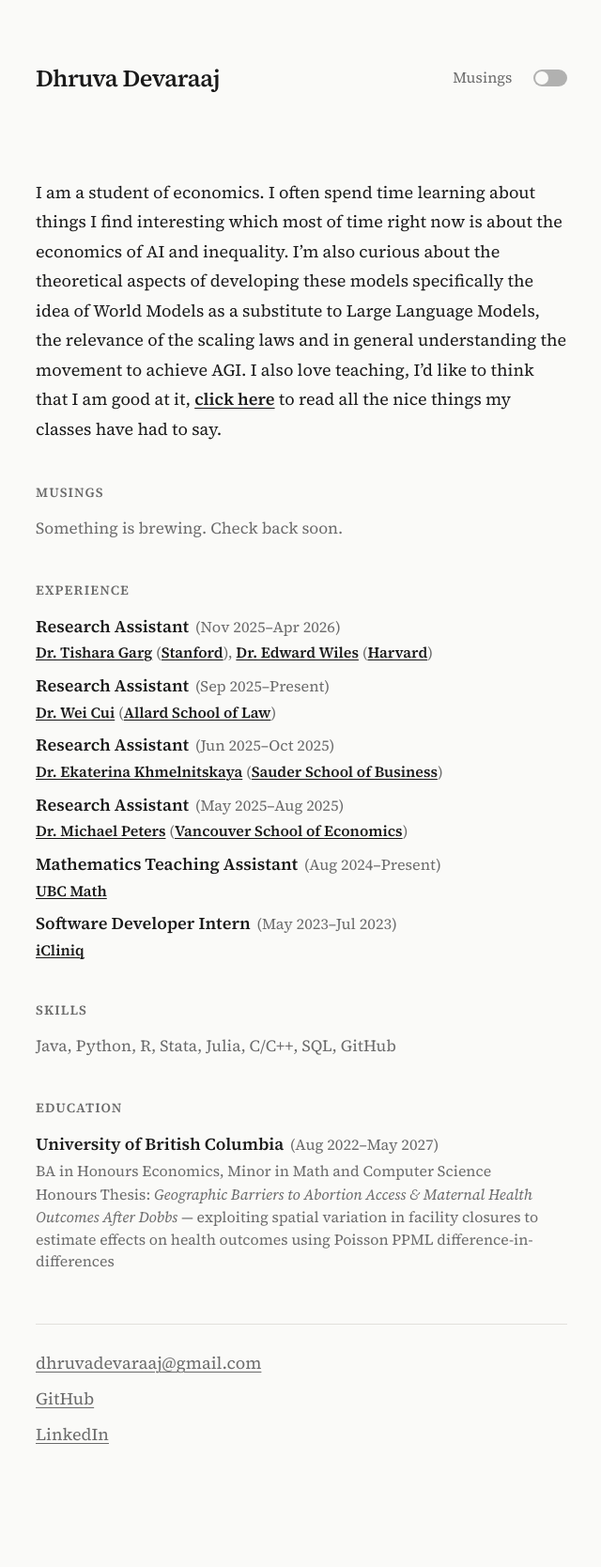
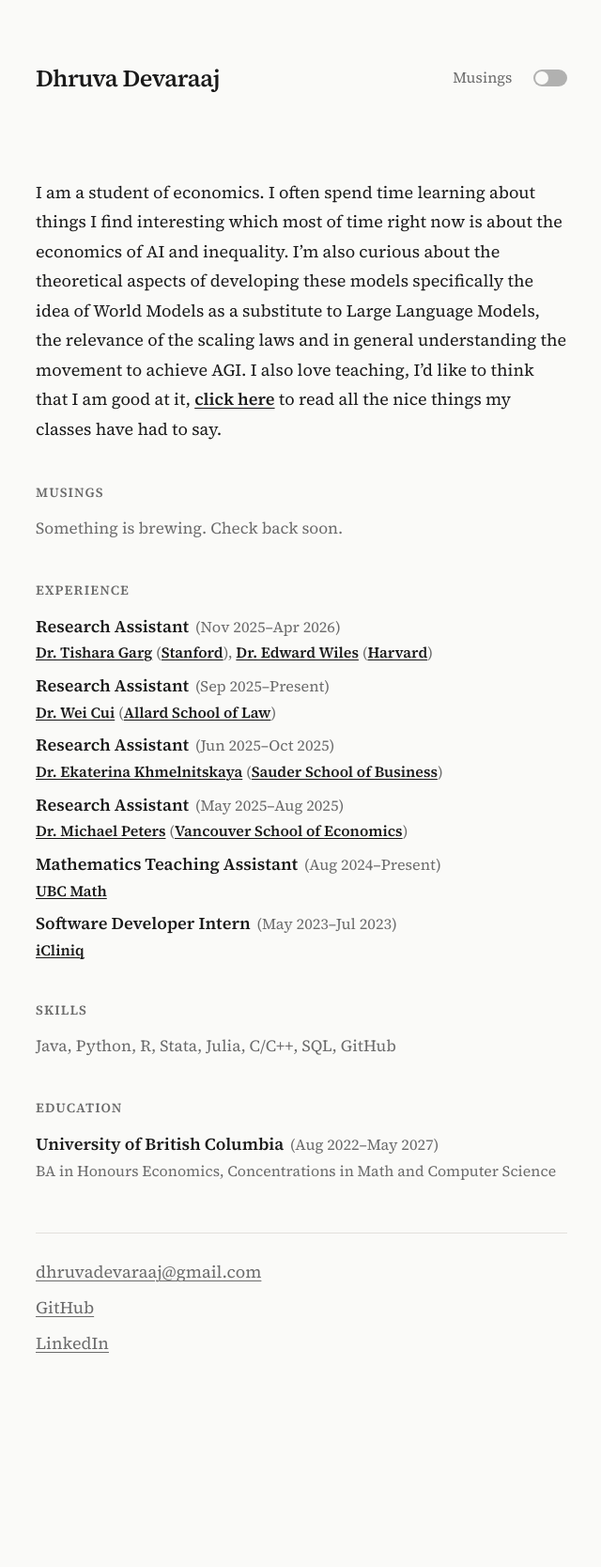
Before and after one commit to dhruva36/dhruva36.github.io, a Jekyll site: the page built from index.md, in a window 1280 px wide. Shown: the whole page at 94% size, without its empty margins (319-959 px from the left). Built offline with Jekyll 4.4.1, drawn with Linux system fonts in a browser that asks for light colours; after the commit the page ends 1571 px from its top, so only the background shows below that.

Commit message:
Simplify education entry, change minors to concentrations

```diff
--- a/index.md
+++ b/index.md
@@ -35,8 +35,7 @@ skills:
 education:
   - school: University of British Columbia
     dates: "Aug 2022–May 2027"
-    degree: "BA in Honours Economics, Minor in Math and Computer Science"
-    details: "Honours Thesis: <em>Geographic Barriers to Abortion Access & Maternal Health Outcomes After Dobbs</em> — exploiting spatial variation in facility closures to estimate effects on health outcomes using Poisson PPML difference-in-differences"
+    degree: "BA in Honours Economics, Concentrations in Math and Computer Science"
 ---
 
 I am a student of economics. I often spend time learning about things I find interesting which most of time right now is about the economics of AI and inequality. I'm also curious about the theoretical aspects of developing these models specifically the idea of World Models as a substitute to Large Language Models, the relevance of the scaling laws and in general understanding the movement to achieve AGI. I also love teaching, I'd like to think that I am good at it, [click here](https://www.dropbox.com/scl/fi/itsfoirl2nppztparq538/TA-Reviews.pdf?rlkey=i6fc8z3bnioh7m0xzg50se5cb&st=ywmax8ip&dl=0) to read all the nice things my classes have had to say.
```
